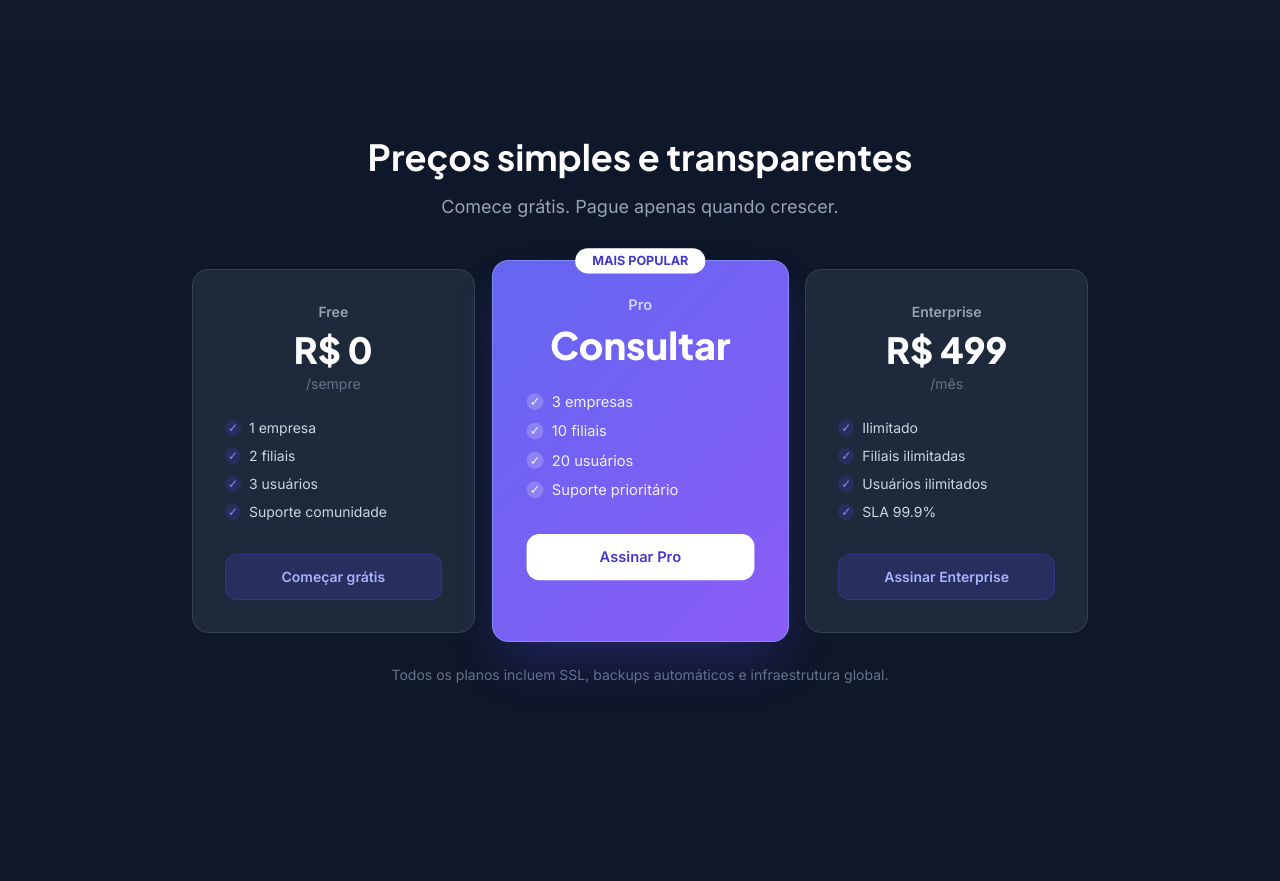
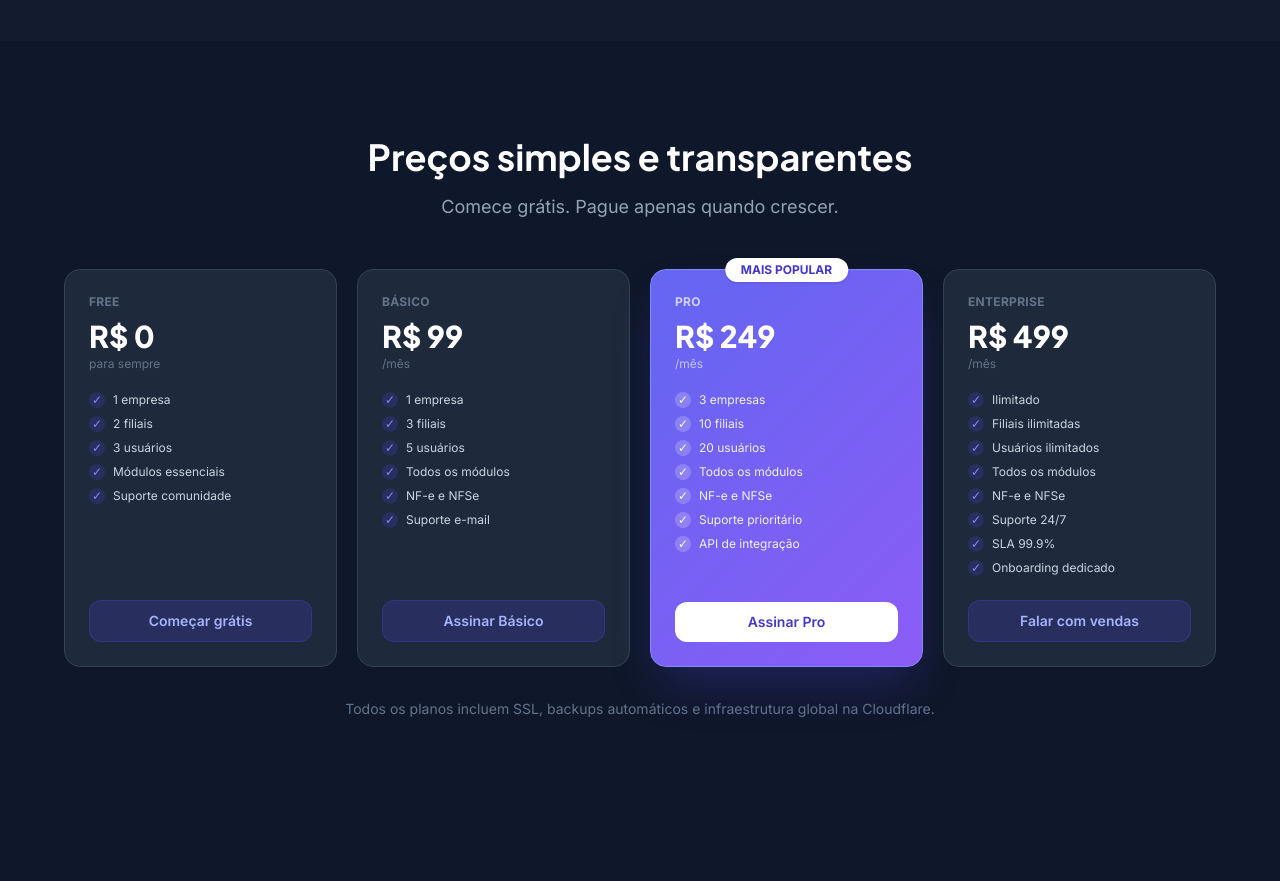
Before and after one commit to CristianAndrioli/siscr, a React (Vite) app in the folder apps/web/: page / in a window 1280 px wide. Shown: the part 1560-2441 px from the top of the page. Built offline with nearby package versions, Linux system fonts and the light colour scheme; no server answers.

Commit message:
fix: pricing - 4 planos com valores reais (Pro R\), grid corrigido em Home e Plans
Made-with: Cursor

```diff
--- a/apps/web/src/pages/Home.tsx
+++ b/apps/web/src/pages/Home.tsx
@@ -135,40 +135,59 @@ export default function Home() {
 
       {/* ── Pricing preview ── */}
       <section id="pricing" className="py-24 px-6">
-        <div className="max-w-4xl mx-auto text-center">
-          <h2 className="font-display text-4xl font-bold text-white mb-4">
-            Preços simples e transparentes
-          </h2>
-          <p className="text-slate-400 text-lg mb-12">
-            Comece grátis. Pague apenas quando crescer.
-          </p>
+        <div className="max-w-6xl mx-auto">
+          <div className="text-center mb-12">
+            <h2 className="font-display text-4xl font-bold text-white mb-4">
+              Preços simples e transparentes
+            </h2>
+            <p className="text-slate-400 text-lg">
+              Comece grátis. Pague apenas quando crescer.
+            </p>
+          </div>
 
-          <div className="grid md:grid-cols-3 gap-6">
+          <div className="grid sm:grid-cols-2 lg:grid-cols-4 gap-5">
             {[
-              { name: 'Free', price: 'R$ 0', period: '/sempre', features: ['1 empresa', '2 filiais', '3 usuários', 'Suporte comunidade'], cta: 'Começar grátis', highlight: false },
-              { name: 'Pro', price: 'Consultar', period: '', features: ['3 empresas', '10 filiais', '20 usuários', 'Suporte prioritário'], cta: 'Assinar Pro', highlight: true },
-              { name: 'Enterprise', price: 'R$ 499', period: '/mês', features: ['Ilimitado', 'Filiais ilimitadas', 'Usuários ilimitados', 'SLA 99.9%'], cta: 'Assinar Enterprise', highlight: false },
+              {
+                name: 'Free', price: 'R$ 0', period: 'para sempre',
+                features: ['1 empresa', '2 filiais', '3 usuários', 'Módulos essenciais', 'Suporte comunidade'],
+                cta: 'Começar grátis', highlight: false,
+              },
+              {
+                name: 'Básico', price: 'R$ 99', period: '/mês',
+                features: ['1 empresa', '3 filiais', '5 usuários', 'Todos os módulos', 'NF-e e NFSe', 'Suporte e-mail'],
+                cta: 'Assinar Básico', highlight: false,
+              },
+              {
+                name: 'Pro', price: 'R$ 249', period: '/mês',
+                features: ['3 empresas', '10 filiais', '20 usuários', 'Todos os módulos', 'NF-e e NFSe', 'Suporte prioritário', 'API de integração'],
+                cta: 'Assinar Pro', highlight: true,
+              },
+              {
+                name: 'Enterprise', price: 'R$ 499', period: '/mês',
+                features: ['Ilimitado', 'Filiais ilimitadas', 'Usuários ilimitados', 'Todos os módulos', 'NF-e e NFSe', 'Suporte 24/7', 'SLA 99.9%', 'Onboarding dedicado'],
+                cta: 'Falar com vendas', highlight: false,
+              },
             ].map((plan) => (
-              <div key={plan.name} className={`relative rounded-2xl p-8 border ${plan.highlight ? 'bg-gradient-brand border-brand-400 shadow-2xl shadow-brand-600/30 scale-105' : 'bg-surface-card border-surface-border'}`}>
+              <div key={plan.name} className={`relative flex flex-col rounded-2xl p-6 border ${plan.highlight ? 'bg-gradient-brand border-brand-400 shadow-2xl shadow-brand-600/30' : 'bg-surface-card border-surface-border hover:border-brand-600/30 transition-colors'}`}>
                 {plan.highlight && (
-                  <div className="absolute -top-3 left-1/2 -translate-x-1/2 px-4 py-1 bg-white text-brand-700 text-xs font-bold rounded-full">
+                  <div className="absolute -top-3 left-1/2 -translate-x-1/2 px-4 py-1 bg-white text-brand-700 text-xs font-bold rounded-full shadow">
                     MAIS POPULAR
                   </div>
                 )}
-                <div className={`text-sm font-semibold mb-2 ${plan.highlight ? 'text-white/70' : 'text-slate-400'}`}>{plan.name}</div>
-                <div className={`font-display text-4xl font-extrabold mb-1 ${plan.highlight ? 'text-white' : 'text-white'}`}>{plan.price}</div>
-                <div className={`text-sm mb-6 ${plan.highlight ? 'text-white/70' : 'text-slate-500'}`}>{plan.period}</div>
-                <ul className="space-y-2 mb-8">
+                <div className={`text-xs font-bold uppercase tracking-wide mb-2 ${plan.highlight ? 'text-white/70' : 'text-slate-500'}`}>{plan.name}</div>
+                <div className="font-display text-3xl font-extrabold text-white mb-0.5">{plan.price}</div>
+                <div className={`text-xs mb-5 ${plan.highlight ? 'text-white/60' : 'text-slate-500'}`}>{plan.period}</div>
+                <ul className="space-y-2 mb-6 flex-1">
                   {plan.features.map((f) => (
-                    <li key={f} className={`flex items-center gap-2 text-sm ${plan.highlight ? 'text-white/90' : 'text-slate-300'}`}>
-                      <span className={`w-4 h-4 rounded-full flex items-center justify-center text-xs ${plan.highlight ? 'bg-white/20' : 'bg-brand-600/20 text-brand-400'}`}>✓</span>
+                    <li key={f} className={`flex items-center gap-2 text-xs ${plan.highlight ? 'text-white/90' : 'text-slate-300'}`}>
+                      <span className={`w-4 h-4 rounded-full flex items-center justify-center text-xs flex-none ${plan.highlight ? 'bg-white/20 text-white' : 'bg-brand-600/20 text-brand-400'}`}>✓</span>
                       {f}
                     </li>
                   ))}
                 </ul>
                 <Link
                   to="/plans"
-                  className={`block w-full text-center py-3 rounded-xl font-semibold text-sm transition-all ${plan.highlight ? 'bg-white text-brand-700 hover:bg-slate-100' : 'bg-brand-600/20 text-brand-300 hover:bg-brand-600/30 border border-brand-600/30'}`}
+                  className={`block w-full text-center py-2.5 rounded-xl font-semibold text-sm transition-all ${plan.highlight ? 'bg-white text-brand-700 hover:bg-slate-50' : 'bg-brand-600/20 text-brand-300 hover:bg-brand-600/30 border border-brand-600/30'}`}
                 >
                   {plan.cta}
                 </Link>
@@ -176,8 +195,8 @@ export default function Home() {
             ))}
           </div>
 
-          <p className="text-slate-500 text-sm mt-8">
-            Todos os planos incluem SSL, backups automáticos e infraestrutura global.
+          <p className="text-slate-500 text-sm mt-8 text-center">
+            Todos os planos incluem SSL, backups automáticos e infraestrutura global na Cloudflare.
           </p>
         </div>
       </section>
--- a/apps/web/src/pages/Plans.tsx
+++ b/apps/web/src/pages/Plans.tsx
@@ -43,8 +43,8 @@ const plans = [
   {
     id: 'pro',
     name: 'Pro',
-    priceLabel: 'Consultar',
-    period: '',
+    priceLabel: 'R$ 249',
+    period: '/mês',
     description: 'Para empresas em crescimento com múltiplas filiais.',
     color: 'brand',
     badge: 'Mais popular',
@@ -137,7 +137,7 @@ export default function Plans() {
 
       {/* Cards de planos */}
       <section className="pb-24 px-6">
-        <div className="max-w-5xl mx-auto grid md:grid-cols-3 gap-6 items-stretch">
+        <div className="max-w-6xl mx-auto grid sm:grid-cols-2 lg:grid-cols-4 gap-5 items-stretch">
           {plans.map((plan) => {
             const isBrand = plan.color === 'brand';
             return (
@@ -145,7 +145,7 @@ export default function Plans() {
                 key={plan.id}
                 className={`relative flex flex-col rounded-2xl border p-8 transition-all duration-200 ${
                   isBrand
-                    ? 'bg-gradient-brand border-brand-400 shadow-2xl shadow-brand-600/30 md:-mt-4 md:mb-4'
+                    ? 'bg-gradient-brand border-brand-400 shadow-2xl shadow-brand-600/30'
                     : 'bg-surface-card border-surface-border hover:border-brand-600/30'
                 }`}
               >
```
